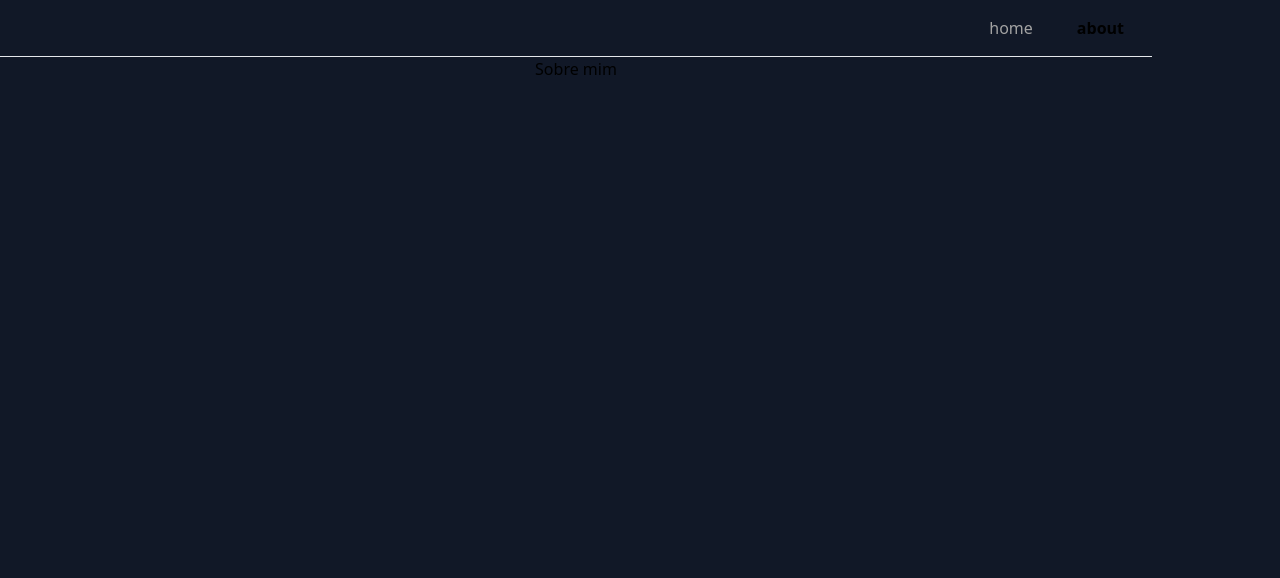
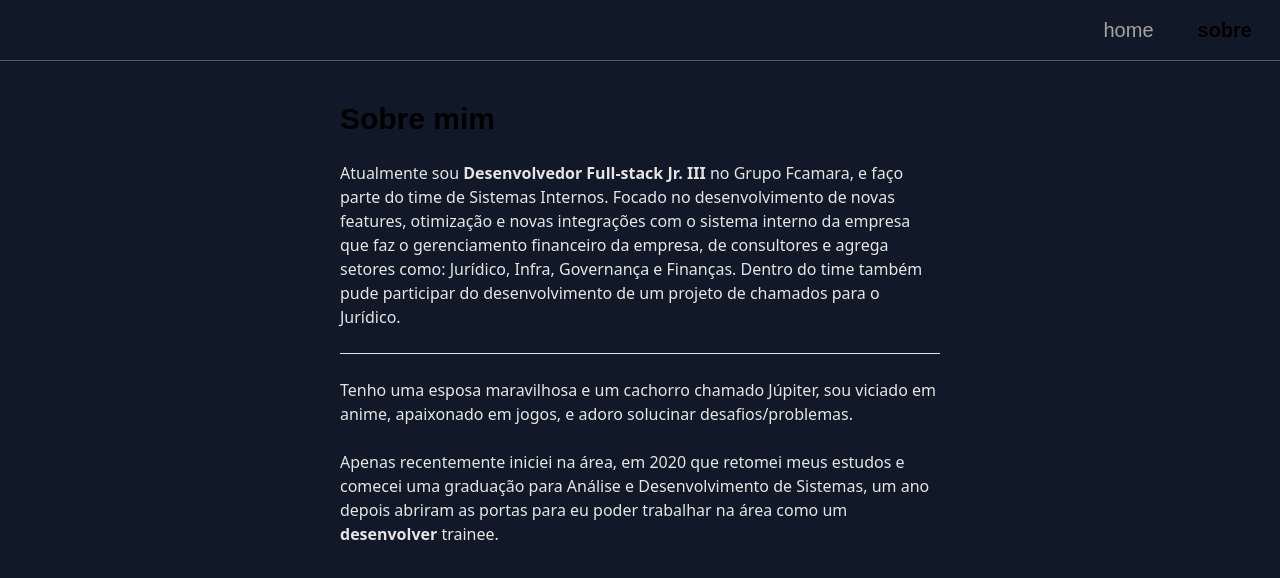
Before and after one commit to kevynfg/portfolio-v2, a Next.js app: page /about in a window 1280 px wide. Shown: the top 578 px of the page. Built offline with nearby package versions, Linux system fonts and the light colour scheme; a web font is replaced by a local one.

Commit message:
add: about me, more tailwind

```diff
--- a/app/about/page.tsx
+++ b/app/about/page.tsx
@@ -1,7 +1,35 @@
+import { Metadata } from "next";
+
+export const metadata: Metadata = {
+    title: 'Sobre',
+    description: 'Desenvolvedor Jr. Grupo Fcamara',
+  };
+
 export default function About() {
     return (
-        <section>
-            <h1>Sobre mim</h1>
+        <section className="w-[600px]">
+            <h1 className="font-bold text-3xl font-serif">
+                    Sobre mim
+            </h1>
+            <p className="my-6 text-neutral-200">
+                Atualmente sou <b>Desenvolvedor Full-stack Jr. III</b> no Grupo Fcamara,
+                e faço parte do time de Sistemas Internos. Focado no desenvolvimento de novas features,
+                otimização e novas integrações com o sistema interno da empresa que faz o gerenciamento
+                financeiro da empresa, de consultores e agrega setores como: Jurídico, Infra, Governança e Finanças.
+                Dentro do time também pude participar do desenvolvimento de um projeto de chamados para o Jurídico.
+            </p>
+
+            <hr/>
+
+            <p className="my-6 text-neutral-200">
+                Tenho uma esposa maravilhosa e um cachorro chamado Júpiter, sou viciado em anime,
+                apaixonado em jogos, e adoro solucinar desafios/problemas.
+            </p>
+
+            <p className="my-6 text-neutral-200">
+                Apenas recentemente iniciei na área, em 2020 que retomei meus estudos e comecei uma graduação para Análise e Desenvolvimento de Sistemas, um ano depois
+                abriram as portas para eu poder trabalhar na área como um <b>desenvolver</b> trainee.
+            </p>
         </section>
     )
 }
--- a/app/layout.tsx
+++ b/app/layout.tsx
@@ -2,12 +2,12 @@ import './globals.css'
 import clsx from 'clsx';
 import { Metadata } from "next";
 import AnalyticsWrapper from "components/analytics"
-import localFont from '@next/font/local';
+import localFont from 'next/font/local';
 import Navbar from "components/navbar";
 
 const labrada = localFont({
-  src: '../public/fonts/Labrada-Bold.ttf',
-  weight: '700',
+  src: '../public/fonts/ZenAntique-Regular.ttf',
+  weight: '400',
   variable: '--font-labrada',
   display: 'swap'
 })
@@ -43,9 +43,9 @@ export default function RootLayout({
         head.tsx. Find out more at https://beta.nextjs.org/docs/api-reference/file-conventions/head
       */}
       <head />
-      <body className="antialiased max-w-6xl flex flex-col items-center justify-center">
+      <body className="antialiased flex flex-col items-center justify-center">
         <Navbar />
-        <main className="">
+        <main className="flex-auto flex flex-col md:mx-auto lg:mx-0">
           {children}
           <AnalyticsWrapper />
         </main>
--- a/app/page.tsx
+++ b/app/page.tsx
@@ -1,18 +1,63 @@
+'use client'
+
 import Image from "next/image";
-import { myPicture, name } from '../lib/info'
+import { myPicture, name, about } from '../lib/info'
+import { motion } from 'framer-motion'
+import * as Icon from 'phosphor-react';
 
 export default function Home() {
   return (
     <section>
-      <p>Hello</p>
+      <motion.h1
+        className="text-3xl font-serif font-bold mb-7"
+        initial={{y: 0, opacity: 0}}
+        animate={{y: 0, opacity: 1, width: 250}}
+        transition={{type: 'spring', stiffness: 90, damping: 30}}>
+          Kevyn Gonçalves
+      </motion.h1>
+      <div className="flex flex-col">
+        <div className="flex gap-4">
+          <motion.div
+            initial={{y: 0, opacity: 0}}
+            animate={{y: 0, opacity: 1, width: 150}}
+            transition={{type: 'spring', stiffness: 90, damping: 30}}>
             <Image
+              className="rounded-full grayscale"
               src={myPicture}
-        width={100}
+              width={150}
               alt={name}
               placeholder="blur"
-        className="rounded-full grayscale"
               priority
             />
+          </motion.div>
+          <motion.div className="my-4 flex flex-col gap-2 font-serif"
+            initial={{y: 0, opacity: 0}}
+            animate={{y: 0, opacity: 1}}
+            transition={{type: 'spring', stiffness: 90, damping: 30}}>
+
+              <a href="https://github.com/kevynfg" target="_blank" className="flex flex-row items-center gap-2">
+                <Icon.GithubLogo
+                  size={26}
+                  weight="regular"
+                /> Github
+              </a>
+
+              <a href="https://www.linkedin.com/in/kevynfaria/" target="_blank" className="flex flex-row items-center gap-2">
+                <Icon.LinkedinLogo
+                  size={26}
+                  weight="regular"
+                /> Linkedin
+              </a>
+
+          </motion.div>
+        </div>
+        <motion.div className="my-4"
+          initial={{y: 0, opacity: 0}}
+          animate={{y: 0, opacity: 1}}
+          transition={{type: 'spring', stiffness: 90, damping: 30}}>
+          {about()}
+        </motion.div>
+      </div>
     </section>
   )
 }
--- a/components/navbar.tsx
+++ b/components/navbar.tsx
@@ -3,21 +3,25 @@
 import clsx from "clsx";
 import Link from "next/link";
 import { usePathname } from "next/navigation";
+import { motion } from 'framer-motion'
 
 const navItems = {
     '/': {
         name: 'home'
     },
     '/about': {
-        name: 'about'
+        name: 'sobre'
     }
 }
 
 export default function Navbar() {
     let pathname = usePathname() || '/';
-    console.log(pathname)
     return (
-        <nav className="w-full border-b">
+        <motion.nav className="w-full border-b border-b-[#625959] mb-10"
+            initial={{y: -80}}
+            animate={{y: 0}}
+            transition={{type: 'spring', stiffness: 90, damping: 30}}
+        >
             <div className="flex justify-end flex-wrap gap-5 my-2 mx-4">
                 {Object.entries(navItems).map(([path, {name}]) => {
                     let isActive = path === pathname;
@@ -26,19 +30,17 @@ export default function Navbar() {
                             key={path}
                             href={path}
                             className={clsx(
-                                "transition-all hover:text-neutral-700 hover:text-neutral-200 py-2 px-3",
+                                "transition-all hover:text-neutral-700 hover:text-neutral-200 py-2 px-3 text-xl font-serif",
                                 {
                                     'text-neutral-400': !isActive,
                                     'font-bold': isActive
                                 }
-                            )}
-
-                        >
+                            )}>
                             {name}
                         </Link>
                     )
                 })}
             </div>
-        </nav>
+        </motion.nav>
     )
 }
--- a/package.json
+++ b/package.json
@@ -25,6 +25,7 @@
   },
   "devDependencies": {
     "autoprefixer": "^10.4.13",
+    "phosphor-react": "^1.4.1",
     "postcss": "^8.4.21",
     "tailwindcss": "^3.2.7"
   }
```
Also changed, not shown: lib/info.tsx (+9 -0 lines), 2 other files (tests, documents, lock files or other folders). Lines whose indentation alone changed are shown as unchanged.
